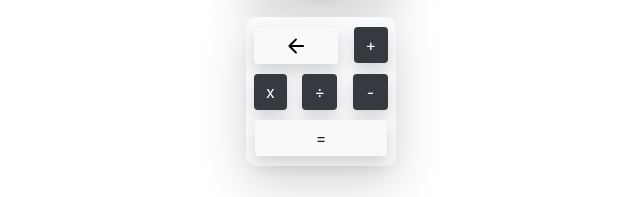
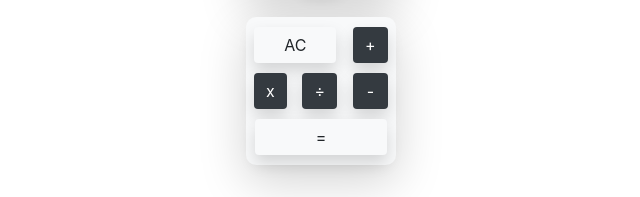
Before and after one commit to jarvis1234d/calculator, a plain HTML site: page index.html in a window 1280 px wide. Shown: the part 453-650 px from the top of the page, 319-959 px from the left. Drawn offline with nearby package versions, Linux system fonts and the light colour scheme.

Commit message:
Replaced back arrow with AC

```diff
--- a/index.html
+++ b/index.html
@@ -29,8 +29,7 @@
                 <button class="btn btn-danger button shadow">0</button>
             </div>
             <div class="flex-container bg-light shadow-lg">
-                <button id="back" class="btn btn-light button shadow"><img
-                        src="resources/images/arrow_back-24px.svg"></button>
+                <button id="ac" class="btn btn-light button shadow">AC</button>
                 <button class="btn btn-dark button shadow">+</button>
                 <button class="btn btn-dark button shadow">x</button>
                 <button class="btn btn-dark button shadow">÷</button>
--- a/style.css
+++ b/style.css
@@ -16,7 +16,7 @@
     padding:5px 0px;
     max-width: 150px;
 }
-#back{
+#ac{
     padding: 6px 30px;
 }
 #minus{
```
